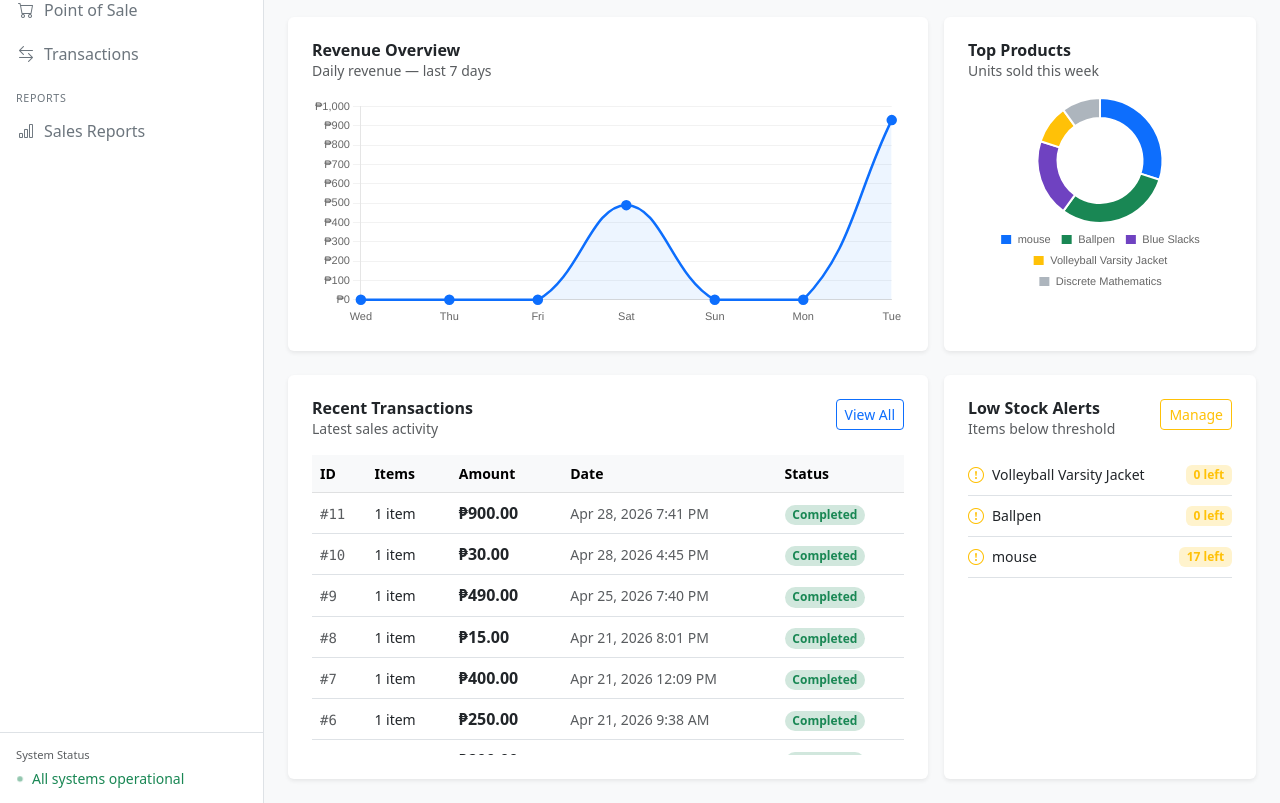
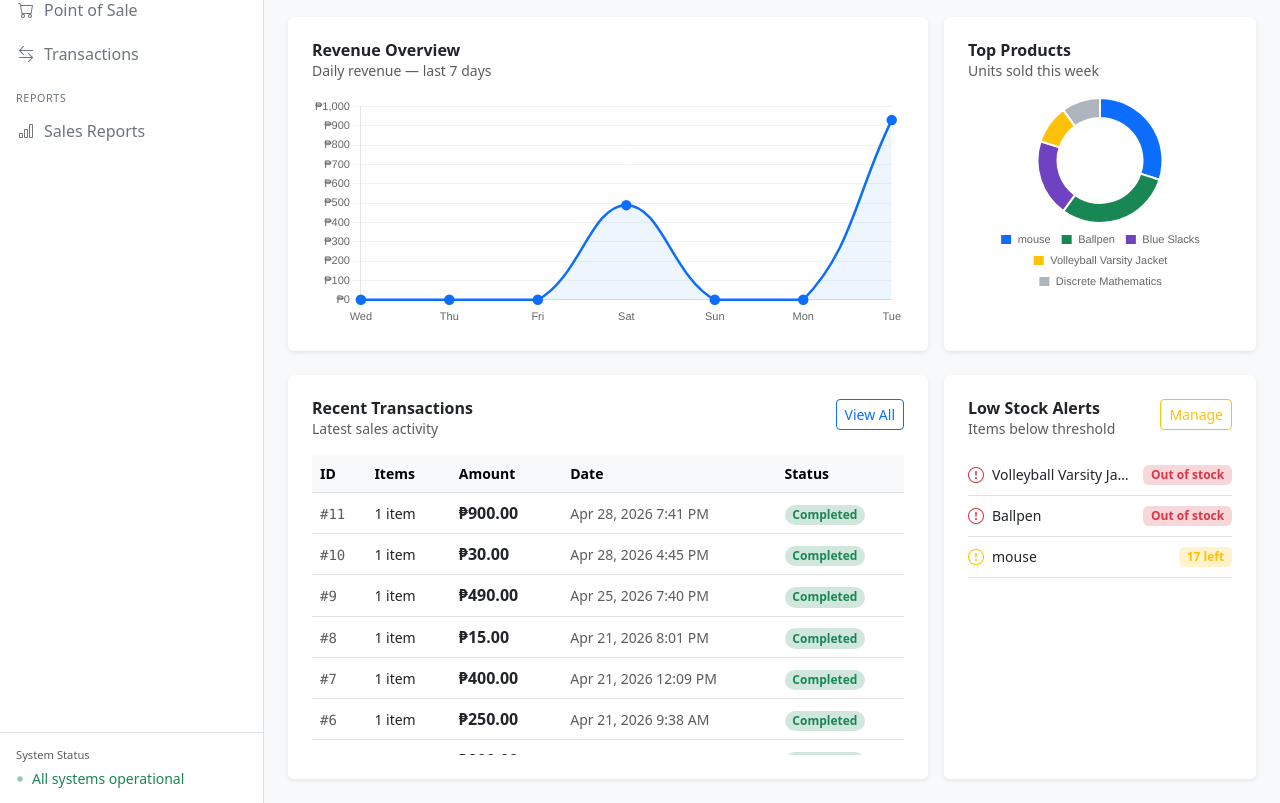
Before and after one commit to Daniel2525-ui/fsuu-bookstore-system, a Django app: page / in a window 1280 px wide. Shown: the part 280-1083 px from the top of the page. Run offline with Django 5.2, Linux system fonts and the light colour scheme; data comes from the database, SQL or seed files in the repository; both versions use the stored data as it was after the commit; some libraries are stand-ins or nearby versions.

Commit message:
updated conditions for out of stock

```diff
--- a/dashboard/templates/dashboard/index.html
+++ b/dashboard/templates/dashboard/index.html
@@ -155,9 +155,7 @@
 
             <hr class="mb-4">
 
-            <!-- Stat Cards
-                 xl: 4 across | md: 2 across | mobile: 2 across
-            -->
+            <!-- Stat Cards -->
             <div class="row g-3 mb-4">
 
                 <div class="col-6 col-md-6 col-xl-3">
@@ -355,11 +353,17 @@
                                 {% for item in low_stock_items %}
                                 <div class="d-flex align-items-center justify-content-between py-2 border-bottom">
                                     <div class="d-flex align-items-center gap-2 overflow-hidden">
-                                        <i class="bi bi-exclamation-circle text-warning flex-shrink-0"></i>
+                                        {# Icon: red when out of stock, yellow when low #}
+                                        <i class="bi bi-exclamation-circle flex-shrink-0
+                                            {% if item.stock_quantity == 0 %}text-danger{% else %}text-warning{% endif %}">
+                                        </i>
                                         <small class="fw-medium text-truncate">{{ item.product_name }}</small>
                                     </div>
-                                    <span class="badge bg-warning-subtle text-warning ms-2 flex-shrink-0">
-                                        {{ item.stock_quantity }} left
+                                    {# Badge: red when out of stock, yellow when low #}
+                                    <span class="badge ms-2 flex-shrink-0
+                                        {% if item.stock_quantity == 0 %}bg-danger-subtle text-danger
+                                        {% else %}bg-warning-subtle text-warning{% endif %}">
+                                        {% if item.stock_quantity == 0 %}Out of stock{% else %}{{ item.stock_quantity }} left{% endif %}
                                     </span>
                                 </div>
                                 {% endfor %}
```
Also changed, not shown: static/css/style.css (+0 -13 lines), db.sqlite3.
